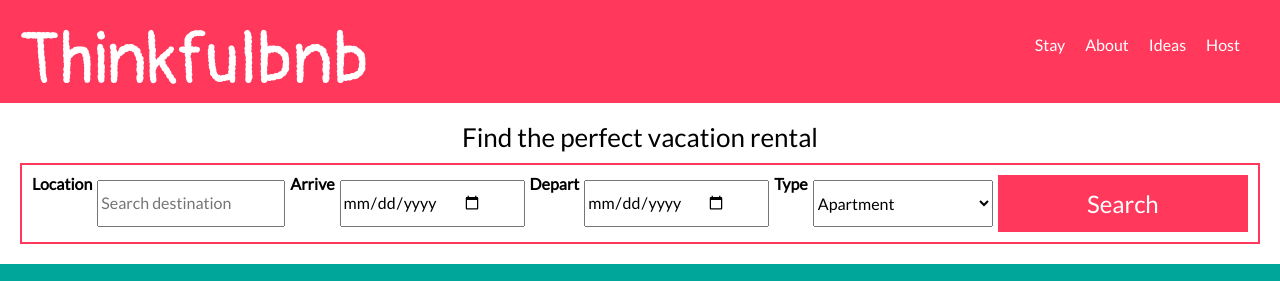
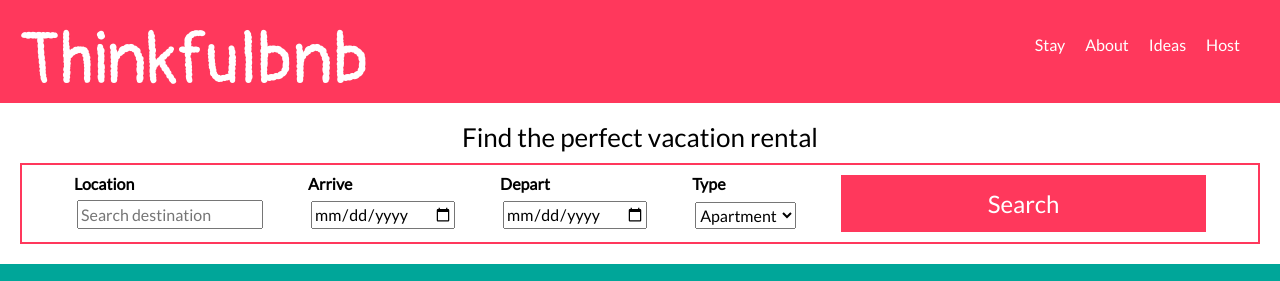
Before and after one commit to MGBrixey/LearningFrontEnd, a plain HTML site: page index.html in a window 1280 px wide. Shown: the top 281 px of the page. Drawn offline with nearby package versions, Linux system fonts and the light colour scheme.

Commit message:
Minor update

```diff
--- a/index.html
+++ b/index.html
@@ -36,7 +36,7 @@
         <h2>Find the perfect vacation rental</h2>
         <!-- Create a form here -->
         <form class="formgroup">
-          <div>
+          <div class="formcol">
             <label for="location">Location</label>
             <input
               id="location"
--- a/style.css
+++ b/style.css
@@ -115,11 +115,13 @@ form {
 }
 
 form label {
+  display: flex;
   font-weight: bold;
 }
 
 form select,
 form input {
+  display: flex;
   margin-bottom: 20px;
   width: 180px;
 }
@@ -162,14 +164,24 @@ footer p {
   .formgroup {
     display: flex;
     flex-direction: row;
+    justify-content: space-evenly;
+  }
+
+  .formgroup div {
+    display: flex;
+    flex-direction: column;
   }
 
   .formgroup select,
   .formgroup input {
     display: flex;
     flex-direction: row;
-    flex: none;
-    margin: 5px;
+    margin: 3px;
+    width: auto;
+  }
+
+  form button {
+    width: 30%;
   }
 
   #about div {
```
